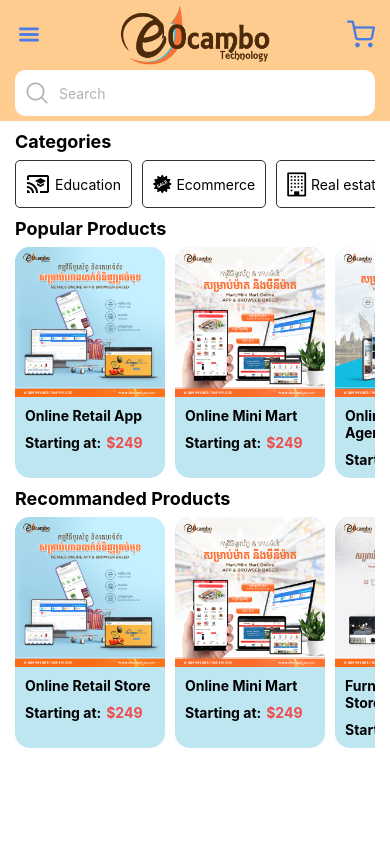
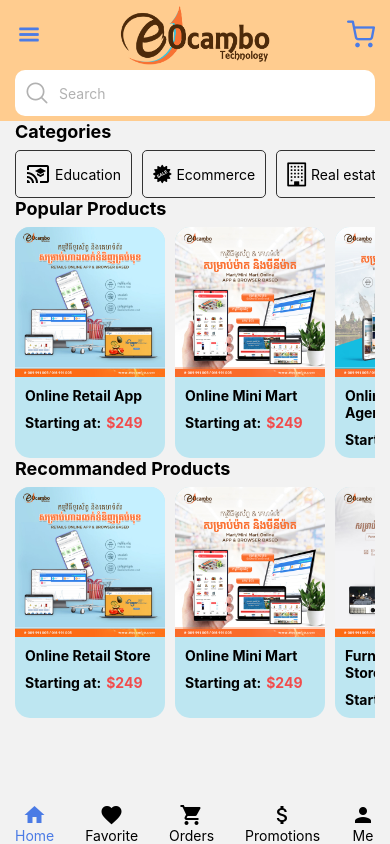
Before and after one commit to black1ava/eocambo-retails, a React Native app: screen /Home in a window 390 px wide. Built offline with nearby package versions, Linux system fonts and the light colour scheme.

Commit message:
Add bottom navbar

```diff
--- a/App.js
+++ b/App.js
@@ -1,12 +1,34 @@
 import { View, StyleSheet, StatusBar } from 'react-native';
 import Home from './Screen/Home';
+import { createNativeStackNavigator } from '@react-navigation/native-stack';
+import { NavigationContainer } from '@react-navigation/native';
+import { Provider } from 'react-redux';
+import { configureStore } from '@reduxjs/toolkit'
+import reducer from './reducer';
+
+
+const Stack = createNativeStackNavigator();
+const store = configureStore({ reducer });
 
 export default function App() {
   return (
-    <View style={ styles.container }>
-      <StatusBar barStyle={'light-content'} backgroundColor='#0AA1DD' />
-      <Home />
-    </View>
+    <Provider store={ store }>
+      <View style={ styles.container }>
+        <StatusBar barStyle={'light-content'} backgroundColor='#0AA1DD' />
+        <NavigationContainer>
+          <Stack.Navigator
+            screenOptions={{
+              headerShown: false
+            }}
+          >
+            <Stack.Screen
+              name="Home"
+              component={ Home }
+            />
+          </Stack.Navigator>
+        </NavigationContainer>
+      </View>
+    </Provider>
   );
 }
 
--- /dev/null
+++ b/Screen/Component/NavBar.js
@@ -0,0 +1,31 @@
+import { View, StyleSheet } from 'react-native';
+import NavItem from './NavItem';
+import { menus } from '../../Shared/menus';
+
+function NavBar(){
+
+  const navItems = menus.map(function(item){
+    return <NavItem
+        key={ item.id }
+        name={ item.id }
+        icon={ item.icon }
+        content={ item.content }
+      />
+  });
+
+  return(
+    <View style={ styles.navbar }>
+      { navItems }
+    </View>
+  );
+}
+
+const styles = StyleSheet.create({
+  navbar: {
+    flexDirection: 'row',
+    justifyContent: 'space-between',
+    marginTop: 5
+  }
+});
+
+export default NavBar;
--- /dev/null
+++ b/Screen/Component/NavItem.js
@@ -0,0 +1,36 @@
+import { useState, useEffect } from 'react';
+import { View, Text, StyleSheet, TouchableOpacity } from 'react-native';
+import { MaterialIcons } from '@expo/vector-icons';
+import { connect } from 'react-redux';
+
+function NavItem(props){
+
+  const [isActive, setIsActive] = useState(false);
+
+  useEffect(function(){
+    setIsActive(props.menu[props.name])
+  }, [props.menu, props.name]);
+
+  return(
+    <TouchableOpacity>
+      <View style={ styles.navItem }>
+        <MaterialIcons name={ props.icon } size={24} color={ isActive ? '#4B7BE5' : 'black' } />
+        <Text style={{ color: isActive ? '#4B7BE5' : 'black' }}>{ props.content }</Text>
+      </View>
+    </TouchableOpacity>
+  );
+}
+
+const styles = StyleSheet.create({
+  navItem: {
+    alignItems: 'center'
+  }
+});
+
+function mapStateToProps(state){
+  return {
+    menu: state.menusActive
+  };
+}
+
+export default connect(mapStateToProps)(NavItem);
--- a/Screen/Home.js
+++ b/Screen/Home.js
@@ -1,38 +1,60 @@
+import { useEffect } from 'react';
 import { View, StyleSheet, ScrollView } from 'react-native';
 import Header from './Component/Header';
 import Categories from './Component/Categories';
 import PopularProducts from './Component/PopularProduts';
 import RecommandedProducts from './Component/RecommandedProducts';
+import NavBar from './Component/NavBar';
+import { connect } from 'react-redux';
+import { toggleHomeMenuActive } from '../action';
 
-function Home(){
+function Home(props){
+
+  useEffect(function(){
+  props.toggleHomeMenuActive('home');
+  }, [props.toggleHomeMenuActive]);
+
   return (
     <View style={ styles.scrollView }>
       <Header />
-        <ScrollView>
+      <View style={{ ...styles.scrollView, ...styles.content  }}>
+        <ScrollView showsVerticalScrollIndicator={ false }>
           <View>
-            <View style={ styles.content }>
+            <View>
               <Categories />
             </View>
-            <View style={ styles.content }>
+            <View>
               <PopularProducts />
             </View>
-            <View style={ styles.content}>
+            <View>
               <RecommandedProducts />
             </View>
           </View>
         </ScrollView>
+        <NavBar />
+      </View>
     </View>
   );
 }
 
 const styles = StyleSheet.create({
   content: {
-    paddingHorizontal:15,
-    marginTop: 10
+    height: '100%',
+    marginHorizontal: 15
   },
   scrollView: {
-    flex: 1
+    flex: 1,
   }
 });
 
-export default Home;
+const mapDispatchToProps = {
+  toggleHomeMenuActive
+};
+
+function mapStateToProps(state){
+  return {
+    menus: state.menusActive
+  }
+}
+
+export default connect(mapStateToProps, mapDispatchToProps)(Home);
--- /dev/null
+++ b/Shared/menus.js
@@ -0,0 +1,27 @@
+export const menus = [
+  {
+    id: 'home',
+    icon: 'home',
+    content: 'Home'
+  },
+  {
+    id: 'favorite',
+    icon: 'favorite',
+    content: 'Favorite'
+  },
+  {
+    id: 'orders',
+    icon: 'shopping-cart',
+    content: 'Orders'
+  },
+  {
+    id: 'promotions',
+    icon: 'attach-money',
+    content: 'Promotions'
+  },
+  {
+    id: 'profile',
+    icon: 'person',
+    content: 'Me'
+  }
+]
--- /dev/null
+++ b/action/index.js
@@ -0,0 +1,3 @@
+export function toggleHomeMenuActive(){
+  return { type: 'TOGGLE_HOME_MENU_ACTIVE' };
+}
--- /dev/null
+++ b/reducer/index.js
@@ -0,0 +1,22 @@
+let initialState= {
+  menusActive:{
+    home: false,
+    favorite: false
+  }
+}
+
+export default function reducer(state = initialState, action){
+  switch(action.type){
+    case 'TOGGLE_HOME_MENU_ACTIVE':
+      return {
+        ...state,
+        menusActive: {
+          ...state.menusActive,
+          home: true
+        }
+      }
+
+    default:
+      return state;
+  }
+}
```
Also changed, not shown: Screen/ProductDetails.js (+11 -0 lines), package.json (+8 -0 lines), 1 other file (tests, documents, lock files or other folders).
